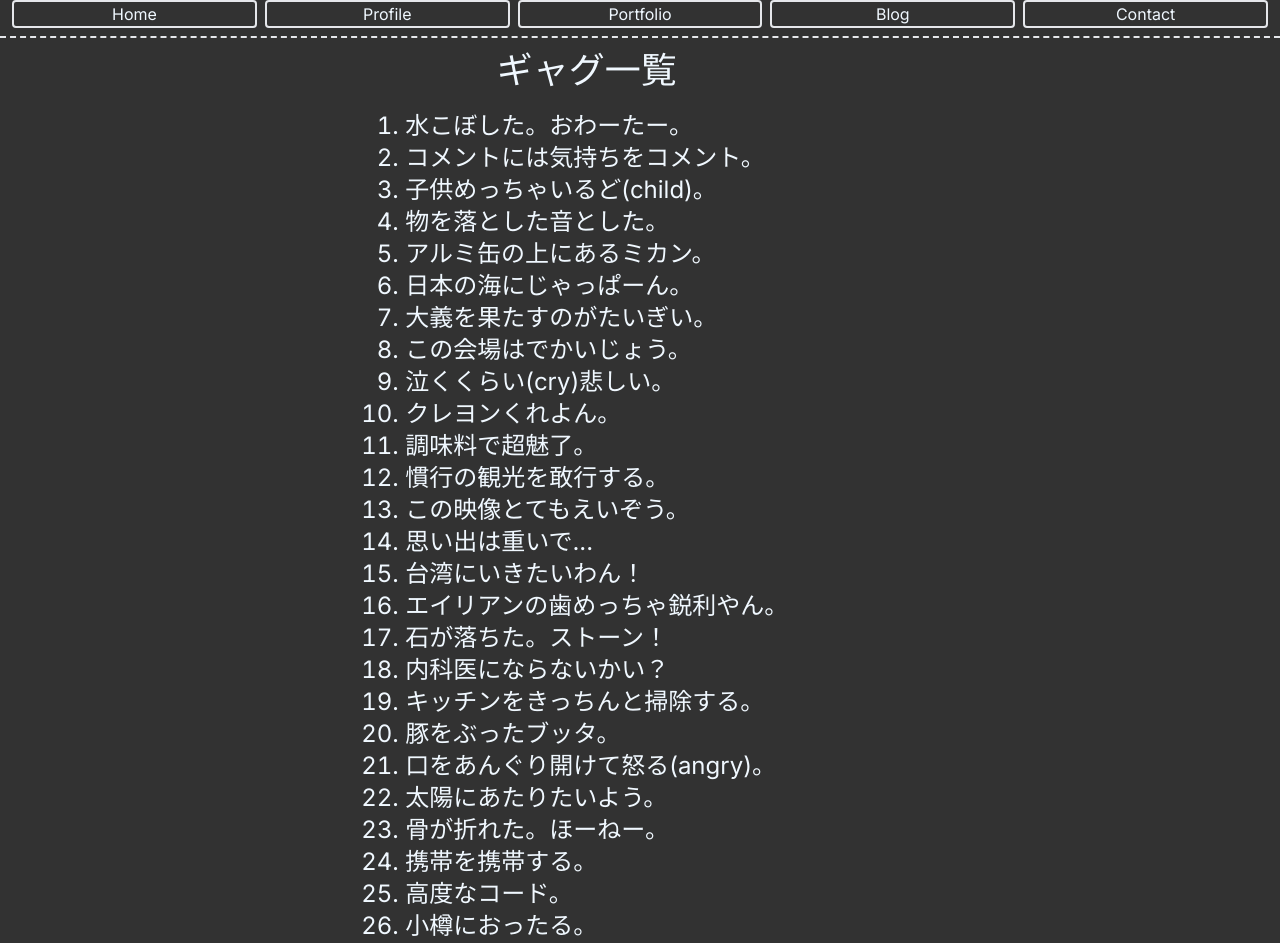
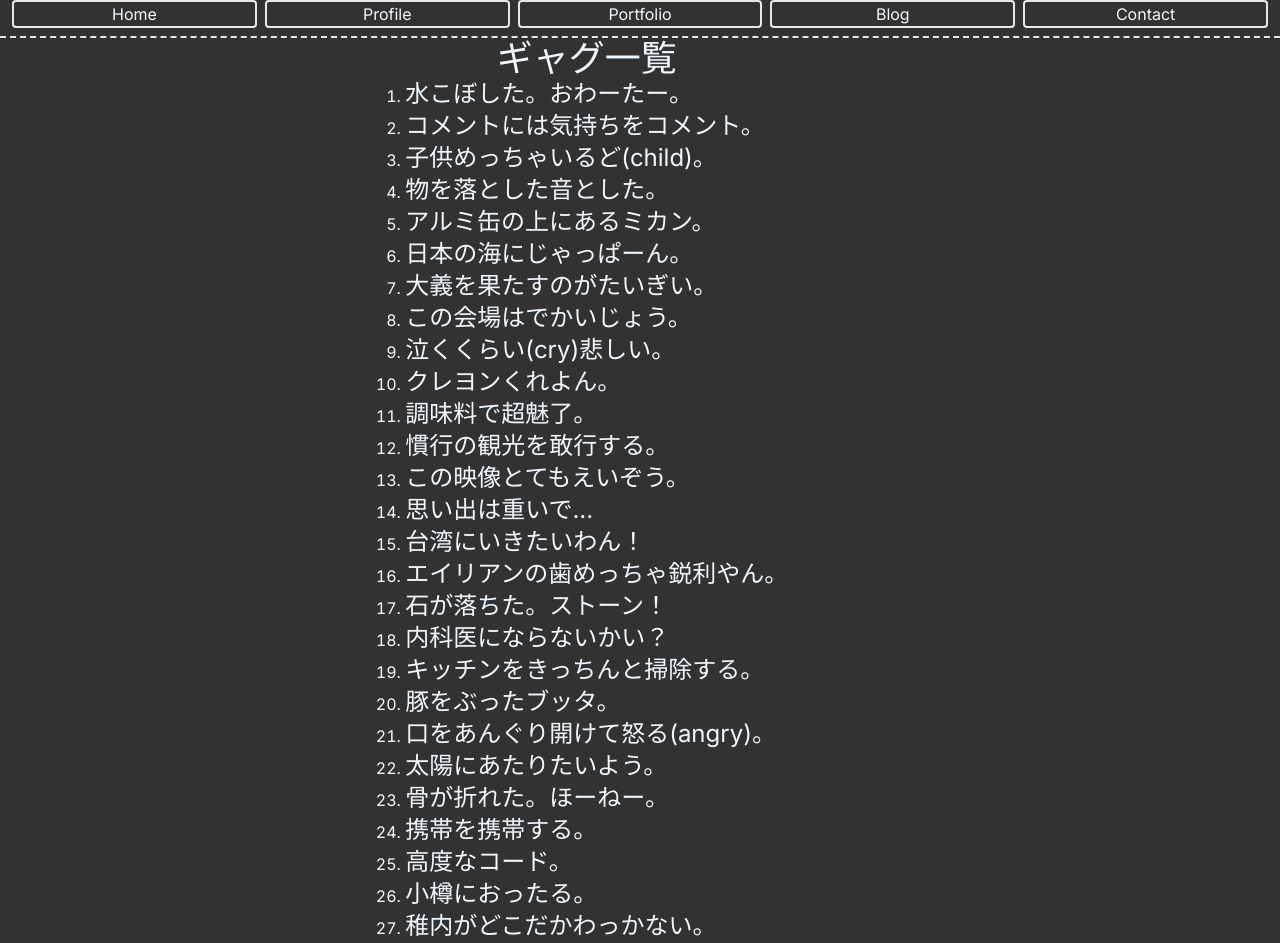
Before and after one commit to DaiChi904/daichi904.com, a Next.js app: page /profile/gyagu in a window 1280 px wide. Shown: the top 943 px of the page. Built offline with nearby package versions, Linux system fonts and the light colour scheme.

Commit message:
refactored gyagu page

```diff
--- /dev/null
+++ b/src/components/element/list/ListItem.tsx
@@ -0,0 +1,7 @@
+export default function ListItem({
+    children,
+}: Readonly<{
+    children: React.ReactNode;
+}>) {
+    return <li>{children}</li>;
+}
--- /dev/null
+++ b/src/components/element/list/OrderedList.tsx
@@ -0,0 +1,15 @@
+import { ReactNode } from "react";
+
+interface Props {
+    type: "1" | "a" | "A" | "i" | "I";
+    start?: number;
+    children: ReactNode;
+}
+
+export default function OrederedList({ type, start, children }: Props) {
+    return (
+        <ol type={type} start={start}>
+            {children}
+        </ol>
+    );
+}
--- /dev/null
+++ b/src/components/element/list/UnorderedList.tsx
@@ -0,0 +1,7 @@
+export default function UnorderedList({
+    children,
+}: Readonly<{
+    children: React.ReactNode;
+}>) {
+    return <ol className="list-disc">{children}</ol>;
+}
--- /dev/null
+++ b/src/components/element/list/index.ts
@@ -0,0 +1,3 @@
+export { default as ListItem } from "./ListItem";
+export { default as OrderedList } from "./OrderedList";
+export { default as UnorderedList } from "./UnorderedList";
--- /dev/null
+++ b/src/features/routes/gyagu/gyagus.ts
@@ -0,0 +1,32 @@
+export const gyagus = [
+    "水こぼした。おわーたー。",
+    "コメントには気持ちをコメント。",
+    "子供めっちゃいるど(child)。",
+    "物を落とした音とした。",
+    "アルミ缶の上にあるミカン。",
+    "日本の海にじゃっぱーん。",
+    "大義を果たすのがたいぎい。",
+    "この会場はでかいじょう。",
+    "泣くくらい(cry)悲しい。",
+    "クレヨンくれよん。",
+    "調味料で超魅了。",
+    "慣行の観光を敢行する。",
+    "この映像とてもえいぞう。",
+    "思い出は重いで...",
+    "台湾にいきたいわん！",
+    "エイリアンの歯めっちゃ鋭利やん。",
+    "石が落ちた。ストーン！",
+    "内科医にならないかい？",
+    "キッチンをきっちんと掃除する。",
+    "豚をぶったブッタ。",
+    "口をあんぐり開けて怒る(angry)。",
+    "太陽にあたりたいよう。",
+    "骨が折れた。ほーねー。",
+    "携帯を携帯する。",
+    "高度なコード。",
+    "小樽におったる。",
+    "稚内がどこだかわっかない。",
+    "冬季に陶器を投棄する。",
+    "関東にいかんとう。",
+    "いけん意見。",
+];
--- a/src/features/routes/gyagu/index.tsx
+++ b/src/features/routes/gyagu/index.tsx
@@ -1,45 +1,24 @@
+import { Box, Typography } from "@/components/element";
+import { ListItem, OrderedList } from "@/components/element/list";
 import Container from "@/components/layouts/Container";
+
+import { gyagus } from "./gyagus";
 
 export default function GyaguPageContent() {
     return (
         <Container justifyContent="center">
-            <div className="flex w-11/12 justify-center">
-                <div className="flex flex-col items-center">
-                    <h1 className="my-3 text-2xl l-sm:text-4xl">ギャグ一覧</h1>
-                    <ol className="my-2 text-sm l-sm:text-2xl">
-                        <li>水こぼした。おわーたー。</li>
-                        <li>コメントには気持ちをコメント。</li>
-                        <li>子供めっちゃいるど(child)。</li>
-                        <li>物を落とした音とした。</li>
-                        <li>アルミ缶の上にあるミカン。</li>
-                        <li>日本の海にじゃっぱーん。</li>
-                        <li>大義を果たすのがたいぎい。</li>
-                        <li>この会場はでかいじょう。</li>
-                        <li>泣くくらい(cry)悲しい。</li>
-                        <li>クレヨンくれよん。</li>
-                        <li>調味料で超魅了。</li>
-                        <li>慣行の観光を敢行する。</li>
-                        <li>この映像とてもえいぞう。</li>
-                        <li>思い出は重いで...</li>
-                        <li>台湾にいきたいわん！</li>
-                        <li>エイリアンの歯めっちゃ鋭利やん。</li>
-                        <li>石が落ちた。ストーン！</li>
-                        <li>内科医にならないかい？</li>
-                        <li>キッチンをきっちんと掃除する。</li>
-                        <li>豚をぶったブッタ。</li>
-                        <li>口をあんぐり開けて怒る(angry)。</li>
-                        <li>太陽にあたりたいよう。</li>
-                        <li>骨が折れた。ほーねー。</li>
-                        <li>携帯を携帯する。</li>
-                        <li>高度なコード。</li>
-                        <li>小樽におったる。</li>
-                        <li>稚内がどこだかわっかない。</li>
-                        <li>冬季に陶器を投棄する。</li>
-                        <li>関東にいかんとう。</li>
-                        <li>いけん意見。</li>
-                    </ol>
-                </div>
-            </div>
+            <Box className="flex w-11/12 justify-center">
+                <Box className="flex flex-col items-center">
+                    <Typography size="mediumPlus">ギャグ一覧</Typography>
+                    <OrderedList type="1">
+                        {gyagus.map((gyagu) => (
+                            <ListItem key={gyagu}>
+                                <Typography size="medium">{gyagu}</Typography>
+                            </ListItem>
+                        ))}
+                    </OrderedList>
+                </Box>
+            </Box>
         </Container>
     );
 }
```
